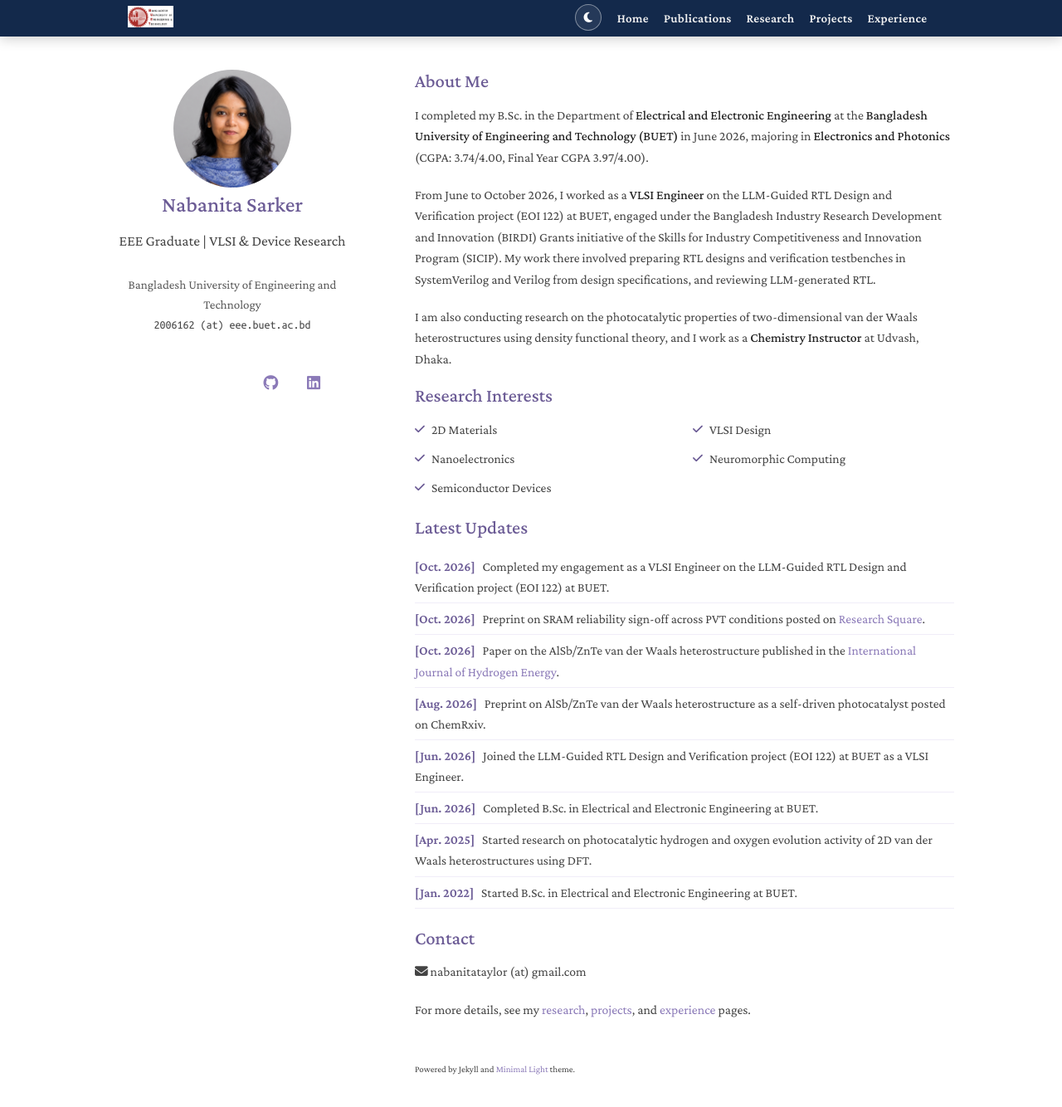
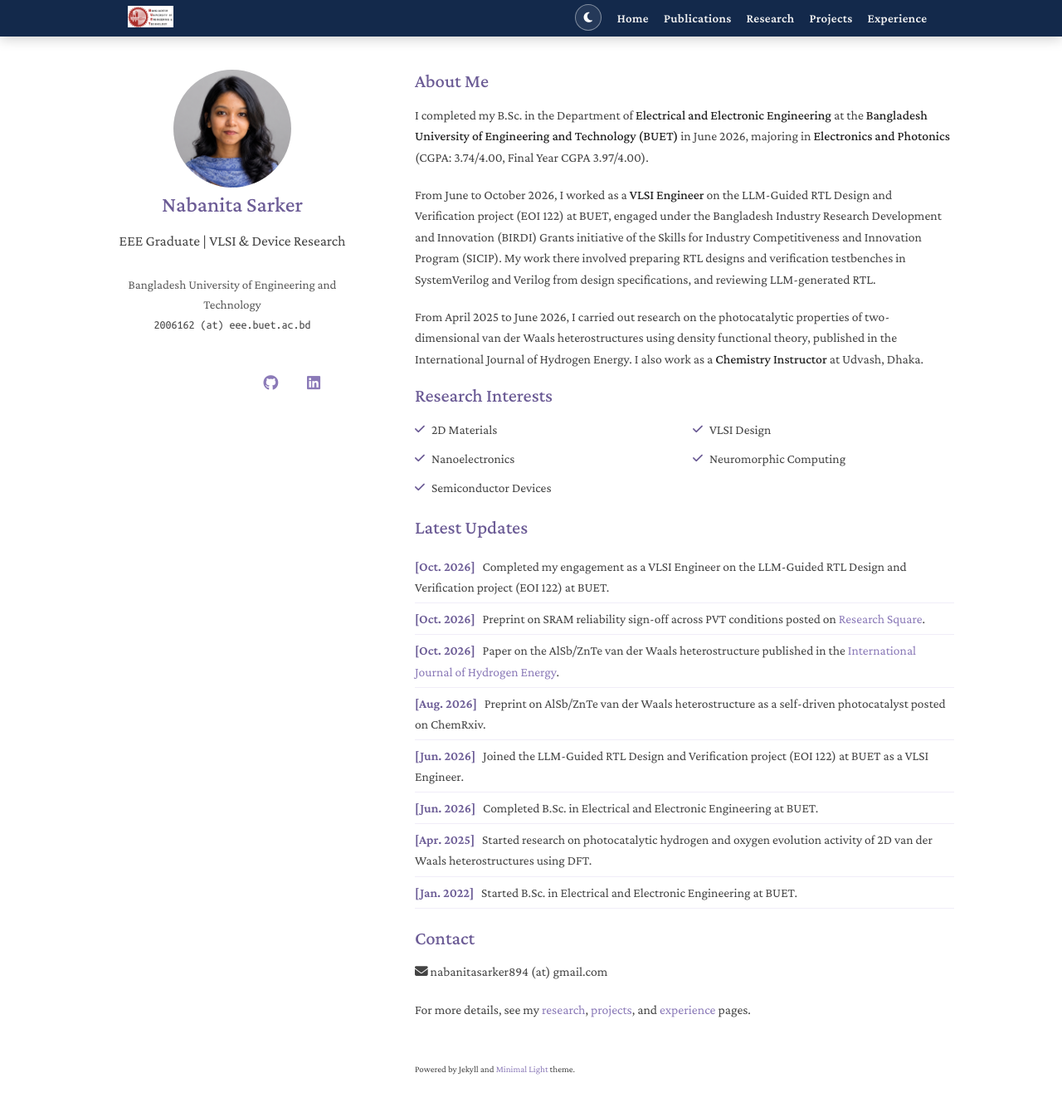
Before and after one commit to NabanitaSarker162/NabanitaSarker162.github.io, a Jekyll site: the page built from index.md, in a window 1280 px wide and 1369 px high. Shown: the top 1334 px of the window at 83% size. Built offline with Jekyll 4.4.1, drawn with Linux system fonts in a browser that asks for light colours; a style sheet for code colours, icons or effects is not loaded; our own code applies the rules of GitHub Pages for plain Markdown files.

Commit message:
Update CV and DFT research dates (Apr 2025 - Jun 2026); fix contact email
Co-Authored-By: Claude Opus 5.5 <noreply@anthropic.com>

```diff
--- a/index.md
+++ b/index.md
@@ -8,7 +8,7 @@ I completed my B.Sc. in the Department of **Electrical and Electronic Engineerin
 
 From June to October 2026, I worked as a **VLSI Engineer** on the LLM-Guided RTL Design and Verification project (EOI 122) at BUET, engaged under the Bangladesh Industry Research Development and Innovation (BIRDI) Grants initiative of the Skills for Industry Competitiveness and Innovation Program (SICIP). My work there involved preparing RTL designs and verification testbenches in SystemVerilog and Verilog from design specifications, and reviewing LLM-generated RTL.
 
-I am also conducting research on the photocatalytic properties of two-dimensional van der Waals heterostructures using density functional theory, and I work as a **Chemistry Instructor** at Udvash, Dhaka.
+From April 2025 to June 2026, I carried out research on the photocatalytic properties of two-dimensional van der Waals heterostructures using density functional theory, published in the International Journal of Hydrogen Energy. I also work as a **Chemistry Instructor** at Udvash, Dhaka.
 
 ## Research Interests
 
@@ -35,6 +35,6 @@ I am also conducting research on the photocatalytic properties of two-dimensiona
 
 ## Contact
 
-<i class="fa fa-envelope"></i> nabanitataylor (at) gmail.com
+<i class="fa fa-envelope"></i> nabanitasarker894 (at) gmail.com
 
 For more details, see my [research]({{ "/research/" | relative_url }}), [projects]({{ "/projects/" | relative_url }}), and [experience]({{ "/experience/" | relative_url }}) pages.
```
Also changed, not shown: _includes/research.md (+2 -2 lines), 1 other file.
